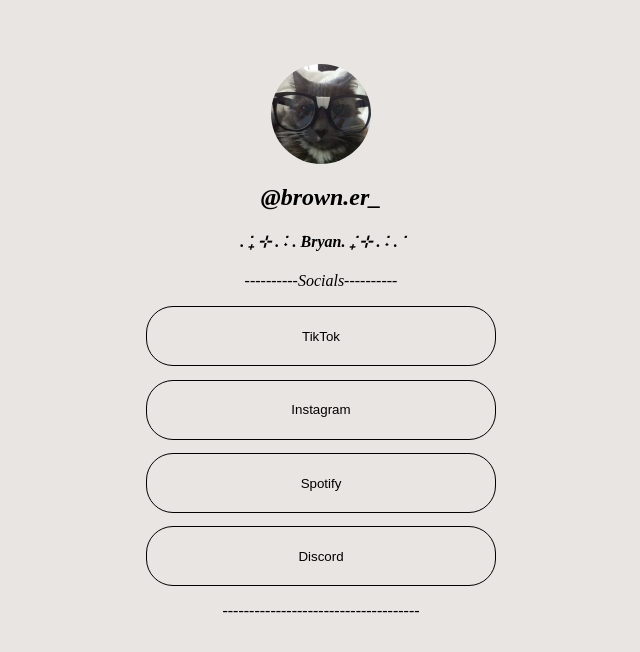
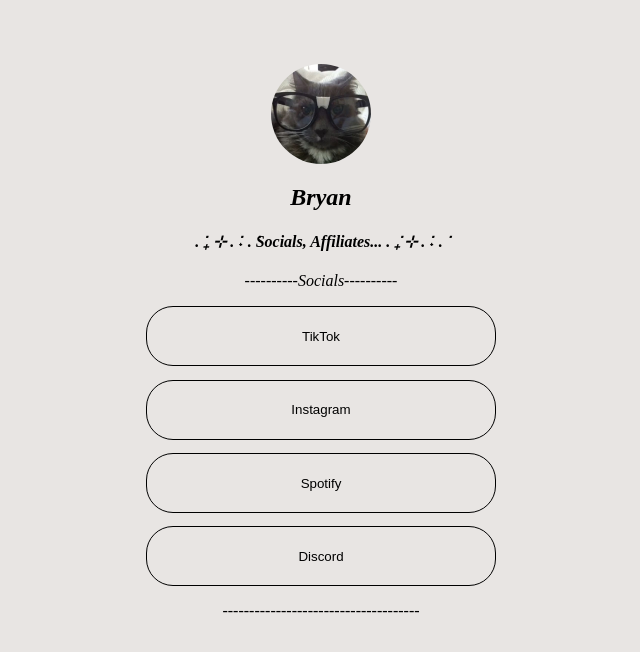
Before and after one commit to Pandino4/BLink, a plain HTML site: page index.html in a window 1280 px wide. Shown: the whole page, without its empty margins (319-959 px from the left). Drawn offline with Linux system fonts and the light colour scheme.

Commit message:
Update index.html

```diff
--- a/index.html
+++ b/index.html
@@ -11,8 +11,8 @@
     <body style="background-color: rgb(232, 229, 227);">
         <section id="section1">
             <img src="cat.jpg.jpg">
-            <h1>@brown.er_</h1>
-            <h4>. ݁₊ ⊹ . ݁˖ . ݁Bryan. ݁₊ ⊹ . ݁˖ . ݁</h4>
+            <h1>Bryan</h1>
+            <h4>. ݁₊ ⊹ . ݁˖ . ݁Socials, Affiliates... . ݁₊ ⊹ . ݁˖ . ݁</h4>
         </section>
 
         <section id="section2">
```
